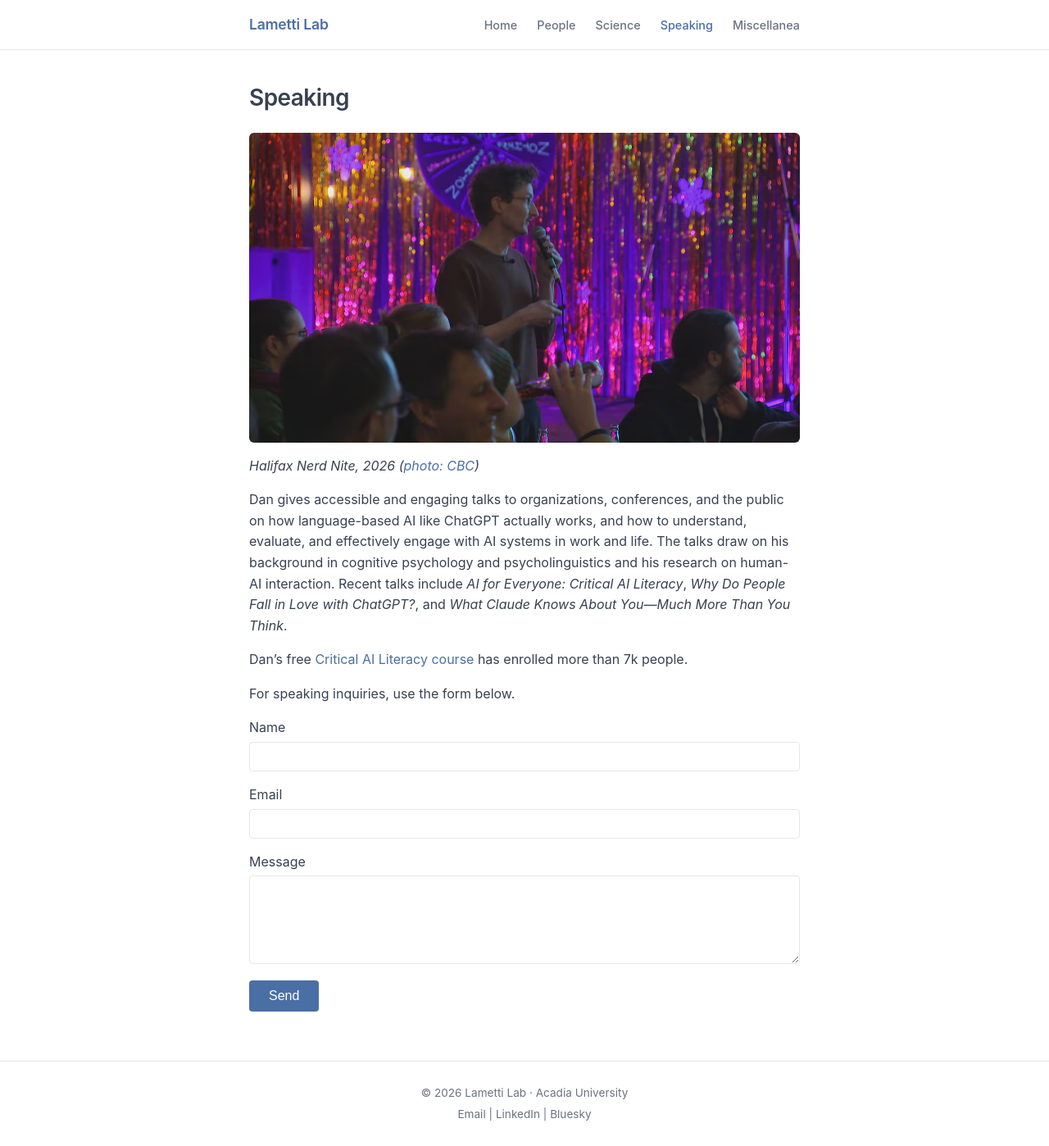
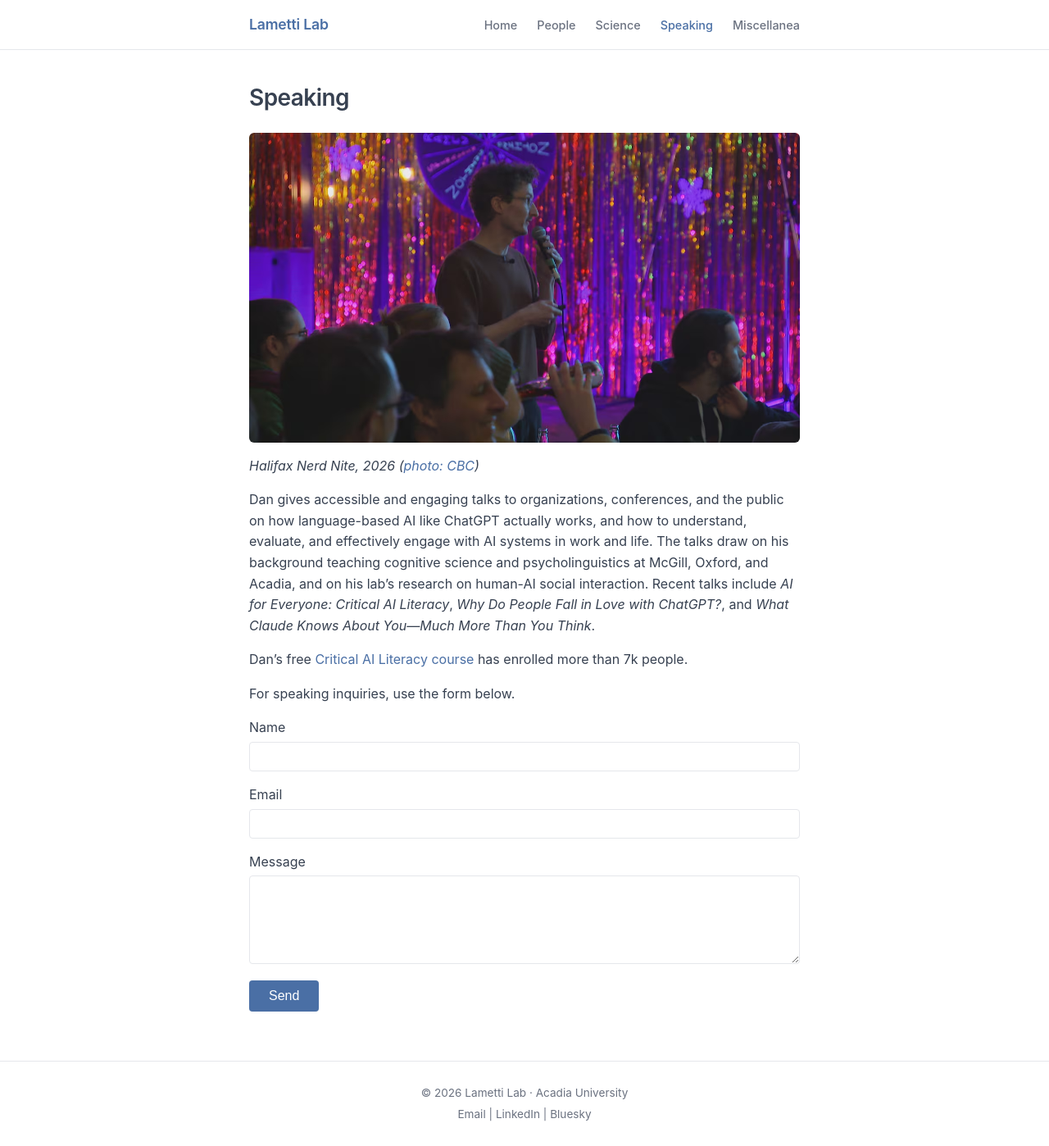
Before and after one commit to drlametti/lamettilab.github.io, a Jekyll site: the page built from speaking.md, in a window 1280 px wide. Shown: the whole page at 82% size. Built offline with Jekyll 4.4.1, drawn with Linux system fonts in a browser that asks for light colours.

Commit message:
Update Speaking page background sentence
Co-Authored-By: Claude Sonnet 4.6 <noreply@anthropic.com>

```diff
--- a/speaking.md
+++ b/speaking.md
@@ -10,7 +10,7 @@ permalink: /speaking/
 
 *Halifax Nerd Nite, 2026 ([photo: CBC](https://www.cbc.ca/player/play/video/9.7135128))*
 
-Dan gives accessible and engaging talks to organizations, conferences, and the public on how language-based AI like ChatGPT actually works, and how to understand, evaluate, and effectively engage with AI systems in work and life. The talks draw on his background in cognitive psychology and psycholinguistics and his research on human-AI interaction. Recent talks include *AI for Everyone: Critical AI Literacy*, *Why Do People Fall in Love with ChatGPT?*, and *What Claude Knows About You—Much More Than You Think*.
+Dan gives accessible and engaging talks to organizations, conferences, and the public on how language-based AI like ChatGPT actually works, and how to understand, evaluate, and effectively engage with AI systems in work and life. The talks draw on his background teaching cognitive science and psycholinguistics at McGill, Oxford, and Acadia, and on his lab's research on human-AI social interaction. Recent talks include *AI for Everyone: Critical AI Literacy*, *Why Do People Fall in Love with ChatGPT?*, and *What Claude Knows About You—Much More Than You Think*.
 
 Dan's free [Critical AI Literacy course](https://explore.acadiau.ca/product?catalog=AI-Literacy) has enrolled more than 7k people.
 
```
